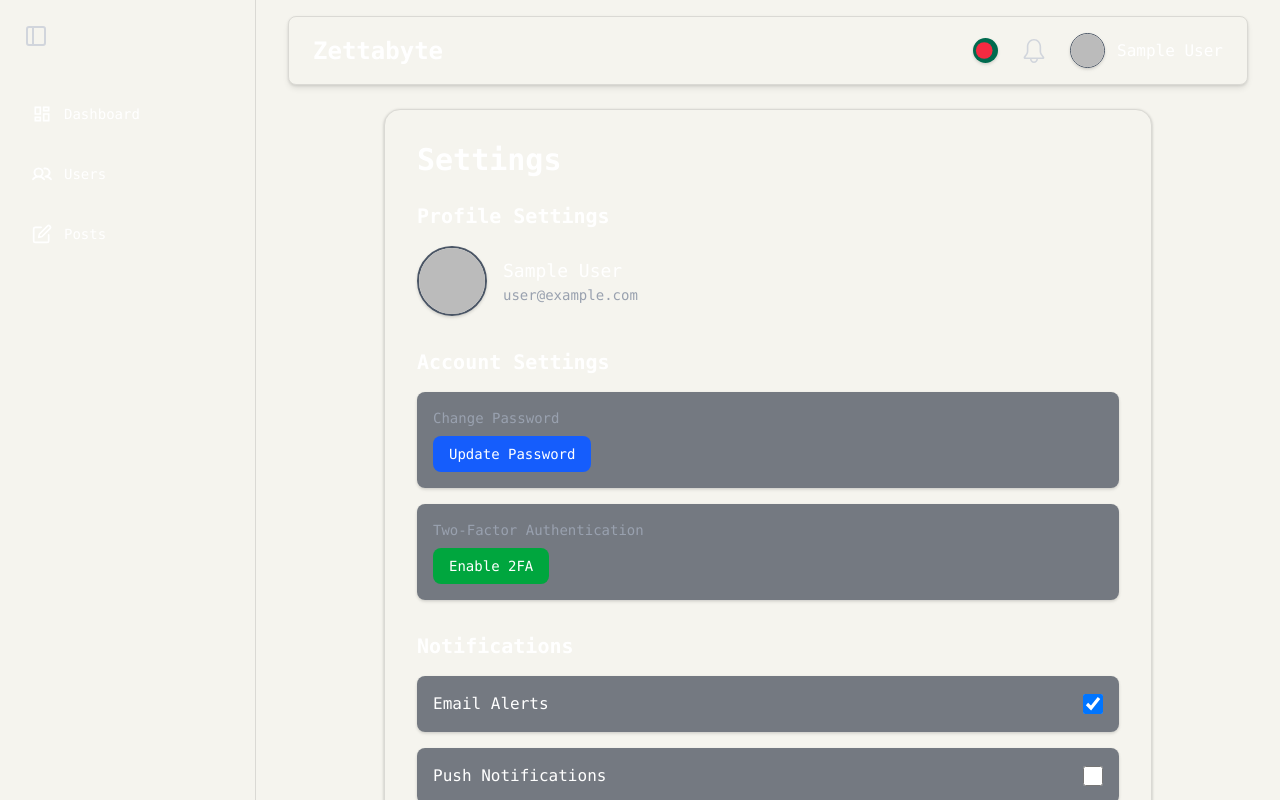
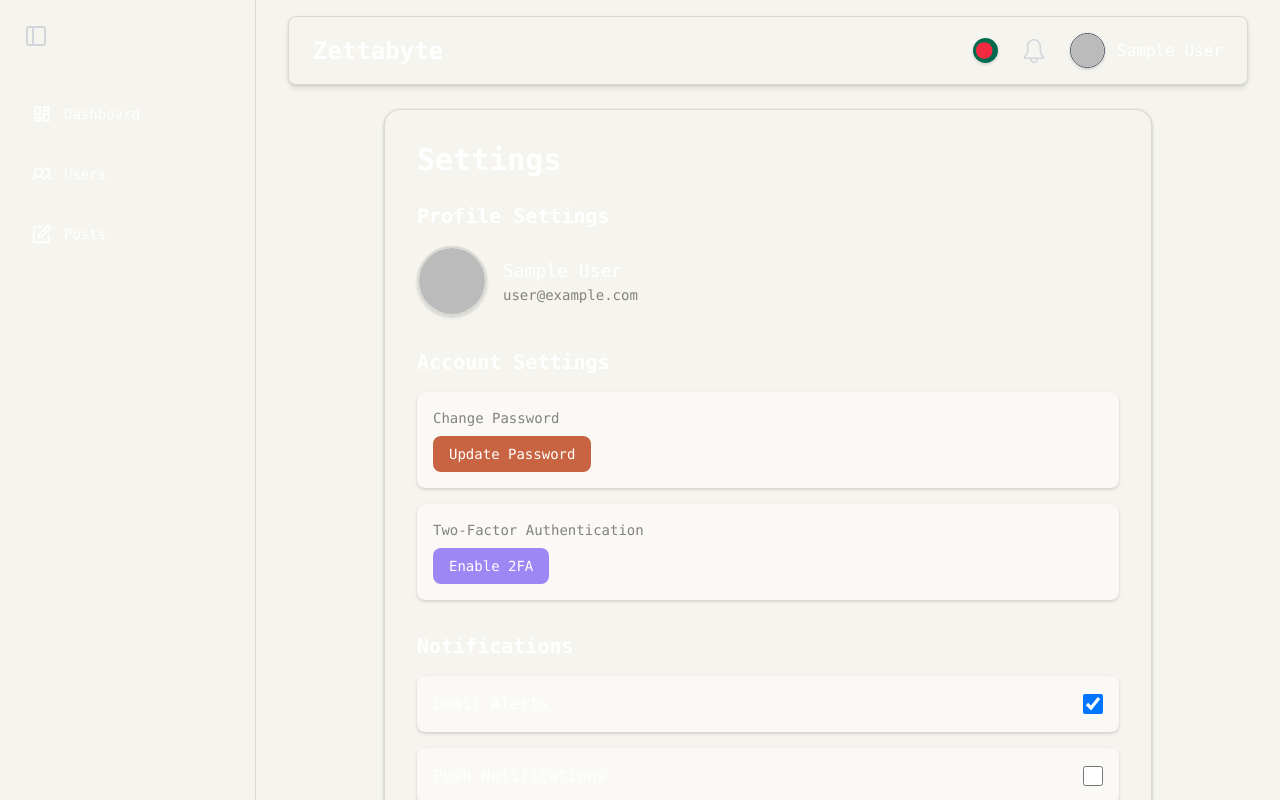
Before and after one commit to Asionsolver/dashboard, a Next.js app: page /setting in a window 1280 px wide. Built offline with nearby package versions, Linux system fonts and the light colour scheme; no server answers; sample sign-in values are in the browser's storage.

Commit message:
fix bug error demo reset button this button not working previously  but now working in settings page

```diff
--- a/app/(main)/setting/page.tsx
+++ b/app/(main)/setting/page.tsx
@@ -49,13 +49,15 @@ export default function SettingsPage() {
               alt={session.user.name ?? "User Avatar"}
               width={70}
               height={70}
-              className="rounded-full border-2 border-gray-600 shadow-md"
+              className="border-border rounded-full border-2 shadow-md"
             />
             <div>
               <p className="text-primary-foreground text-lg font-medium">
                 {capitalizeFirstLetter(session.user.name)}
               </p>
-              <p className="text-sm text-gray-400">{session.user.email}</p>
+              <p className="text-muted-foreground text-sm">
+                {session.user.email}
+              </p>
             </div>
           </div>
         </motion.section>
@@ -65,7 +67,6 @@ export default function SettingsPage() {
           initial={{ y: 30, opacity: 0 }}
           animate={{ y: 0, opacity: 1 }}
           transition={{ duration: 0.5, delay: 0.2 }}
-          whileHover={{ scale: 1.01 }}
           className="mb-8"
         >
           <h2 className="text-primary-foreground mb-4 text-xl font-semibold">
@@ -74,19 +75,21 @@ export default function SettingsPage() {
           <div className="space-y-4">
             <motion.div
               whileHover={{ scale: 1.02 }}
-              className="rounded-lg bg-gray-800/60 p-4 shadow-md"
+              className="bg-card rounded-lg p-4 shadow-md"
             >
-              <p className="text-sm text-gray-400">Change Password</p>
-              <button className="text-primary-foreground mt-2 rounded-lg bg-blue-600 px-4 py-2 text-sm font-medium hover:bg-blue-500">
+              <p className="text-muted-foreground text-sm">Change Password</p>
+              <button className="text-primary-foreground bg-primary hover:bg-chart-1 mt-2 cursor-pointer rounded-lg px-4 py-2 text-sm font-medium transition-colors">
                 Update Password
               </button>
             </motion.div>
             <motion.div
               whileHover={{ scale: 1.02 }}
-              className="rounded-lg bg-gray-800/60 p-4 shadow-md"
+              className="bg-card rounded-lg p-4 shadow-md"
             >
-              <p className="text-sm text-gray-400">Two-Factor Authentication</p>
-              <button className="text-primary-foreground mt-2 rounded-lg bg-green-600 px-4 py-2 text-sm font-medium hover:bg-green-500">
+              <p className="text-muted-foreground text-sm">
+                Two-Factor Authentication
+              </p>
+              <button className="text-primary-foreground bg-chart-2 hover:bg-chart-2/80 mt-2 cursor-pointer rounded-lg px-4 py-2 text-sm font-medium transition-colors">
                 Enable 2FA
               </button>
             </motion.div>
@@ -98,7 +101,6 @@ export default function SettingsPage() {
           initial={{ y: 30, opacity: 0 }}
           animate={{ y: 0, opacity: 1 }}
           transition={{ duration: 0.5, delay: 0.3 }}
-          whileHover={{ scale: 1.01 }}
         >
           <h2 className="text-primary-foreground mb-4 text-xl font-semibold">
             Notifications
@@ -106,14 +108,14 @@ export default function SettingsPage() {
           <div className="space-y-4">
             <motion.div
               whileHover={{ scale: 1.02 }}
-              className="flex items-center justify-between rounded-lg bg-gray-800/60 p-4 shadow-md"
+              className="bg-card flex items-center justify-between rounded-lg p-4 shadow-md"
             >
               <span className="text-primary-foreground">Email Alerts</span>
               <input type="checkbox" defaultChecked className="h-5 w-5" />
             </motion.div>
             <motion.div
               whileHover={{ scale: 1.02 }}
-              className="flex items-center justify-between rounded-lg bg-gray-800/60 p-4 shadow-md"
+              className="bg-card flex items-center justify-between rounded-lg p-4 shadow-md"
             >
               <span className="text-primary-foreground">
                 Push Notifications
--- a/components/error/error-demo.tsx
+++ b/components/error/error-demo.tsx
@@ -37,6 +37,7 @@ export default function ErrorDemo() {
   const handleReset = () => {
     setTriggerError(false);
     setSimulateNetworkError(false);
+    refetch(); // Refetch to reset state
   };
 
   const ThrowError = () => {
```
